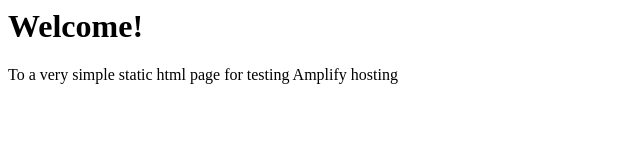
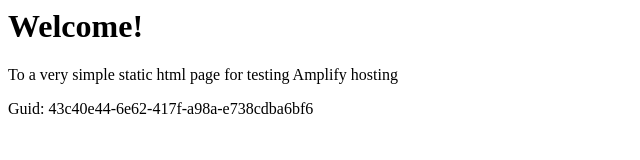
Before and after one commit to aws-aemilia-mxp/Github-PR-Commit-Integration-Test-DoNotTouch-Gith-P5X5MO5I-v1-prod-eu-south-1, a website: page src/index.html in a window 1280 px wide. Shown: the whole page, without its empty margins (0-640 px from the left). Drawn offline with Linux system fonts and the light colour scheme.

Commit message:
commit from integ tests

```diff
--- a/src/index.html
+++ b/src/index.html
@@ -1,3 +1,5 @@
+
+
 <html lang="en">
 
 <head>
@@ -10,6 +12,6 @@
 <body>
     <h1>Welcome!</h1>
     <p>To a very simple static html page for testing Amplify hosting</p>
-</body>
+    <p>Guid: 43c40e44-6e62-417f-a98a-e738cdba6bf6</p></body>
 
 </html>
```
